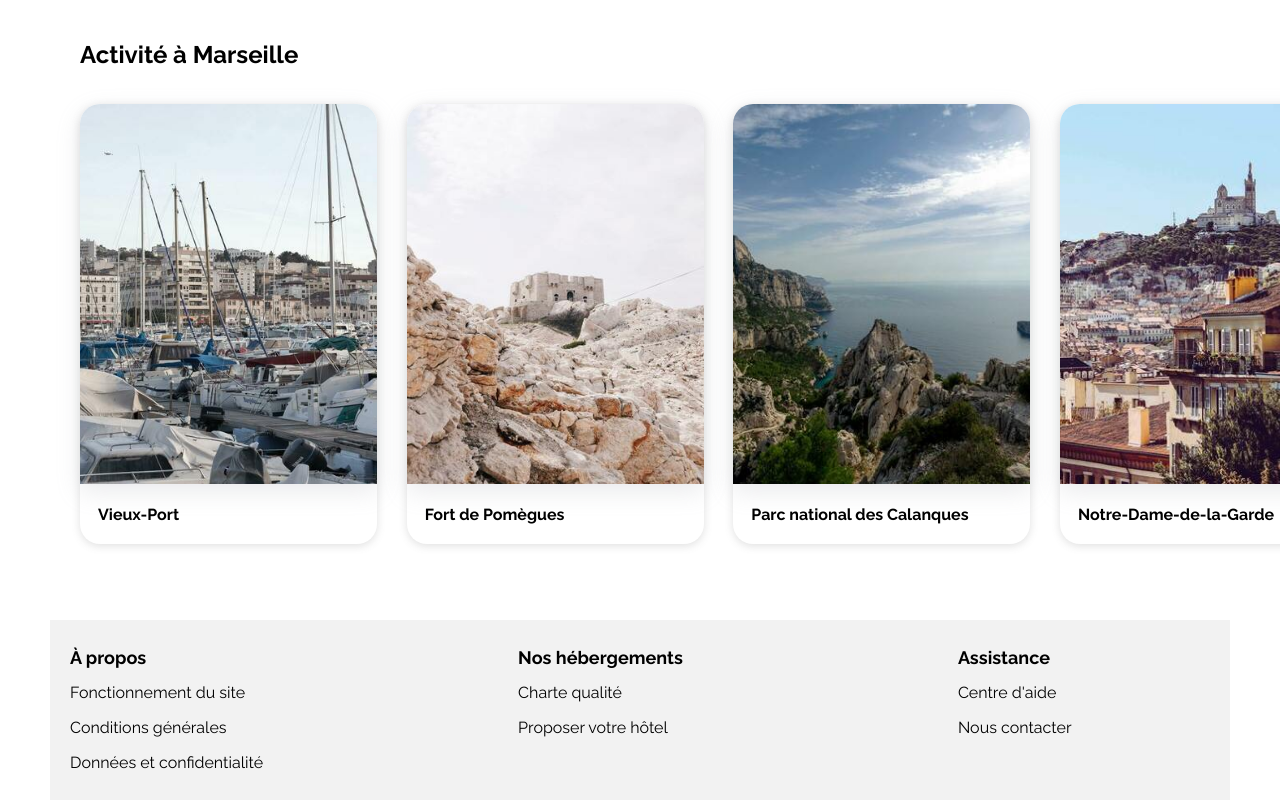
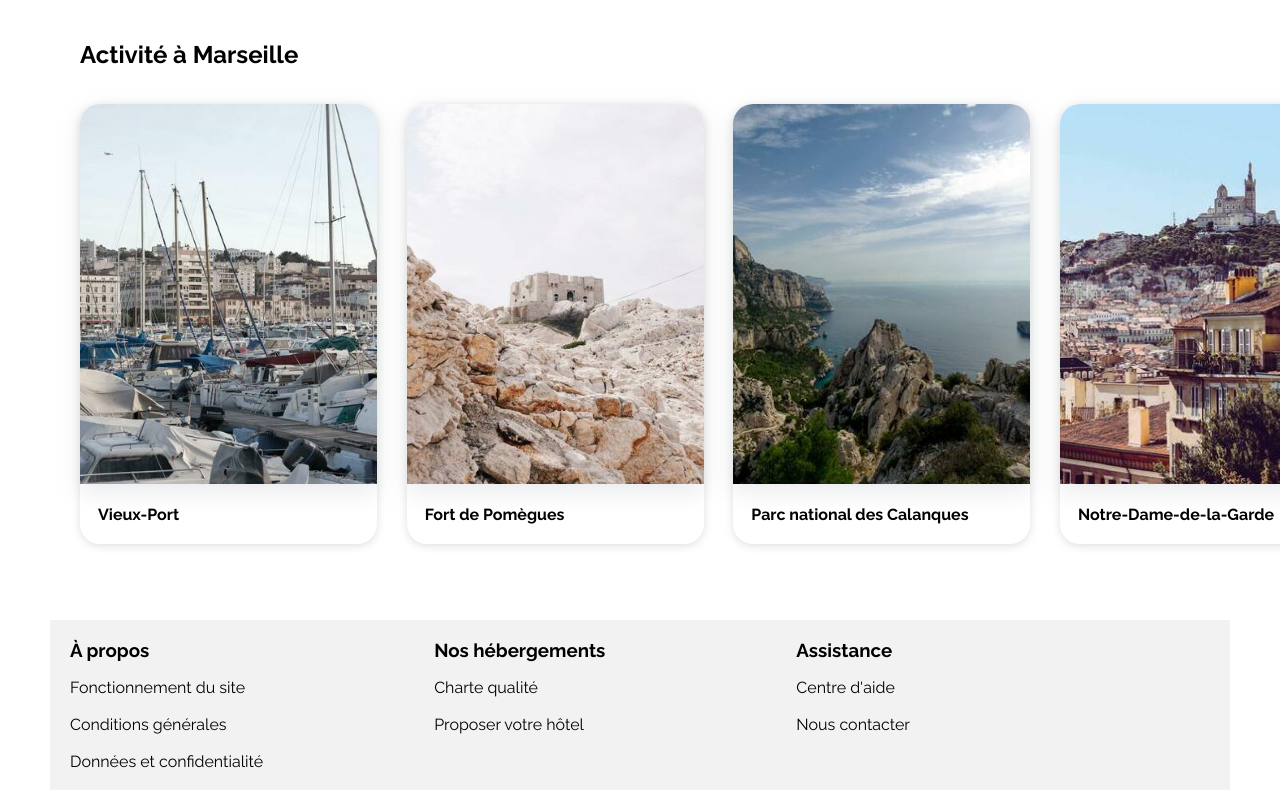
Before and after one commit to HFDC-Dev/projet2-booki, a plain HTML site: page index.html in a window 1280 px wide. Shown: the part 1290-2090 px from the top of the page. Drawn offline with Linux system fonts and the light colour scheme.

Commit message:
Modification du footer

```diff
--- a/css/style.css
+++ b/css/style.css
@@ -62,10 +62,11 @@ span:hover {
 
 /****** Formulaire ******/
 
+
+
 .hebergement-title {
     margin-top: 20px;
     height: 53px;
-    gap: 8px;
 }
 
 .section-title {
@@ -462,39 +463,43 @@ a {
 
 /****** Footer ******/
 
-.footer {
+.footer-container {
+    width: 100%;
     max-width: 1340px;
-    height: 180px;
+    height: 170px;
     background-color: #F2F2F2;
 }
 
-.footer-container {
+.footer-links {
     display: flex;
-    justify-content: flex-start;
+    justify-content: space-between;
+    width: 100%;
+    height: 163px;
 }
 
-.footer-links {
+.footer-links .links {
+    display: flex;
+    flex-direction: column;
     padding: 20px;
-    line-height: 35px;
 }
 
-.footer-links:nth-child(2) { /* La colonne du milieu */
-    margin-left: 215px;
+.links:nth-child(2) {
+    margin-left: -20px;
 }
 
-.footer-links:nth-child(3) { /* La colonne de droite */
-    margin-left: 235px;
+.links:nth-child(3) {
+    margin-right: 300px;
 }
 
-.footer-links a {
-    display: flex;
-    flex-direction: column;
+.footer-title {
+    line-height: 20px;
 }
 
-.footer-links .footer-title {
-    font-size: 18px;
-    font-weight: 700;
+.links a {
+    display: flex;
+    margin-top: 18px;
 }
+
 
 
 /* Le code ci-dessous correspond à la version responsive uniquement */
@@ -548,9 +553,36 @@ a {
         font-size: 13px;
     }
 
+    .links:nth-child(2) {
+        margin-left: -10px;
+    }
+
+    .links:nth-child(3) {
+        margin-right: 150px;
+    }
 }
 
 /* Small devices (phones, less than 768px) */
 @media (max-width: 767.98px) {
     /* ... */
+
+    .filters-bar {
+        display: flex;
+        width: 758px;
+        height: 50px;
+        gap: 15px;
+        flex-direction: column;
+    }
+
+    .filters-btn {
+        display: flex;
+        flex-wrap: wrap;
+    }
+
+    .info {
+        width: 100%;
+        max-width: 1340px;
+        height: 24px;
+        margin-top: 70px;
+    }
 }
--- a/index.html
+++ b/index.html
@@ -278,25 +278,28 @@
             </section>
         </main>
         <!--Footer-->
-        <footer class="footer">
+
+        <footer>
             <div class="footer-container">
                 <div class="footer-links">
+                    <div class="links">
                         <h3 class="footer-title">À propos</h3>
                         <a href="#">Fonctionnement du site</a>
                         <a href="#">Conditions générales</a>
                         <a href="#">Données et confidentialité</a>
                     </div>
 
-                <div class="footer-links">
+                    <div class="links">
                         <h3 class="footer-title">Nos hébergements</h3>
                         <a href="#">Charte qualité</a>
                         <a href="#">Proposer votre hôtel</a>
                     </div>
 
-                <div class="footer-links">
+                    <div class="links">
                         <h3 class="footer-title">Assistance</h3>
                         <a href="#">Centre d'aide</a>
                         <a href="#">Nous contacter</a>
+                    </div>
                 </div>
             </div>
         </footer>
```
Lines whose indentation alone changed are shown as unchanged.
